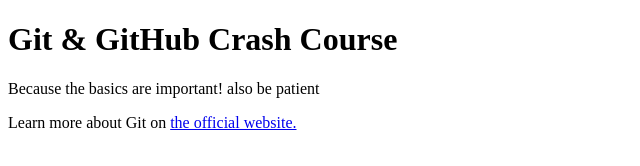
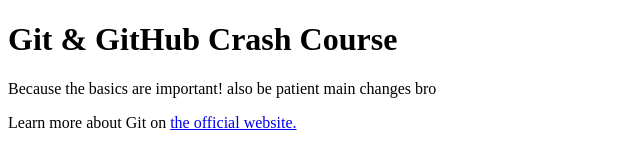
Before and after one commit to Harigo-pixel/29-jul-dev, a plain HTML site: page index.html in a window 1280 px wide. Shown: the whole page, without its empty margins (0-640 px from the left). Drawn offline with Linux system fonts and the light colour scheme.

Commit message:
latest chnages

```diff
--- a/index.html
+++ b/index.html
@@ -8,7 +8,7 @@
   </head>
   <body>
     <h1>Git & GitHub Crash Course</h1>
-    <p>Because the basics are important! also be patient</p>
+    <p>Because the basics are important! also be patient main changes bro</p>
     <p>
       Learn more about Git on
       <a href="https://git-scm.com/book/en/v2">the official website.</a>
```
